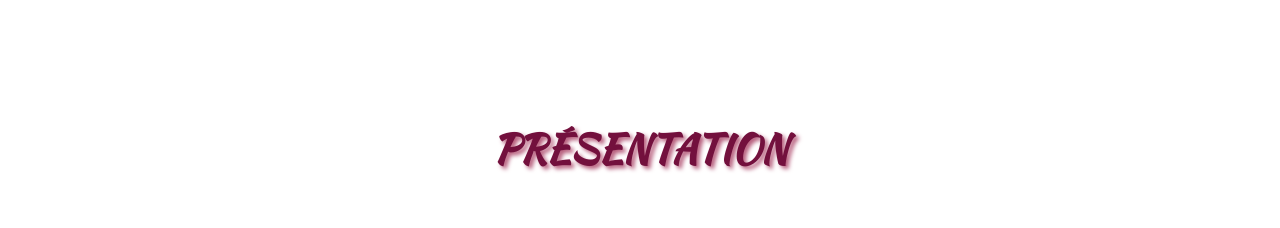
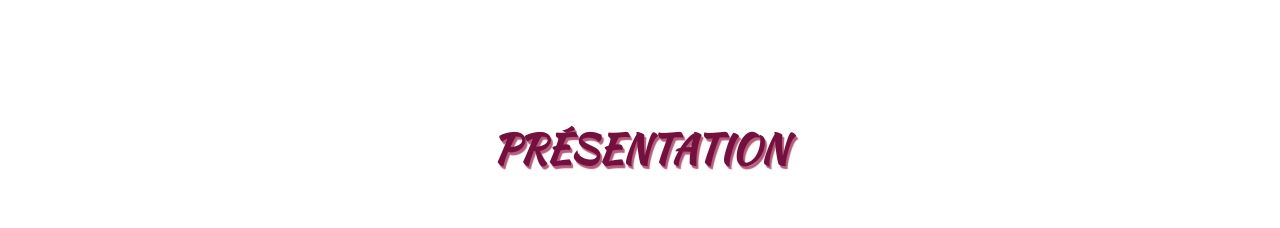
Before and after one commit to AlexandraPho/vue-portfolio, a Vue app: page / in a window 1280 px wide. Shown: the part 1120-1348 px from the top of the page. Built offline with nearby package versions, Linux system fonts and the light colour scheme; a web font is replaced by a local one.

Commit message:
Change color logo

```diff
--- a/src/App.vue
+++ b/src/App.vue
@@ -29,7 +29,7 @@
   .titles-components {
     text-transform: uppercase;
     color: rgb(115, 16, 61);
-    text-shadow: 3px 3px 4px #B65C7B;
+    text-shadow: 2px 3px 1px #B65C7B;
   }
 
 </style>
```
Also changed, not shown: src/assets/AP.png.
